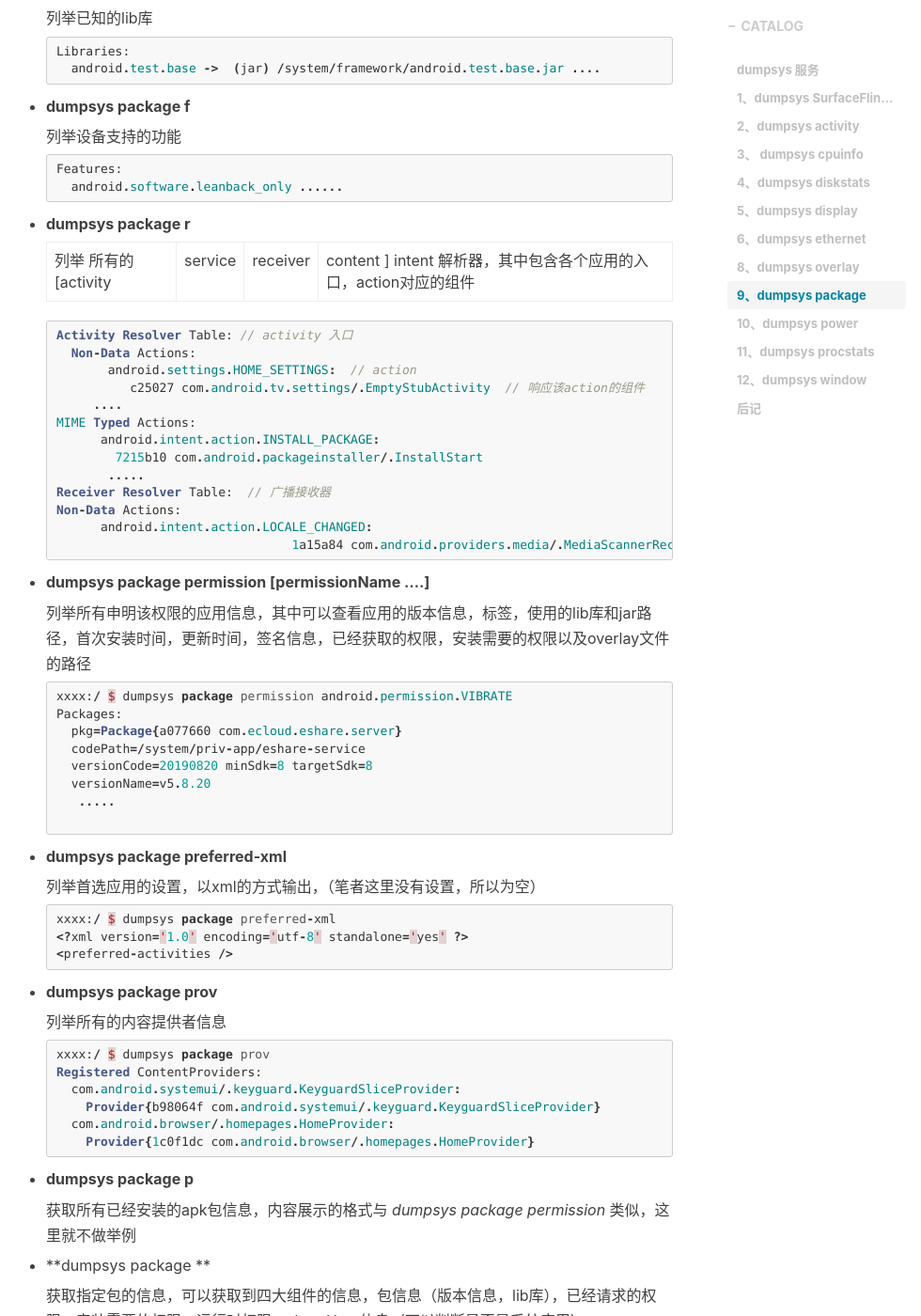
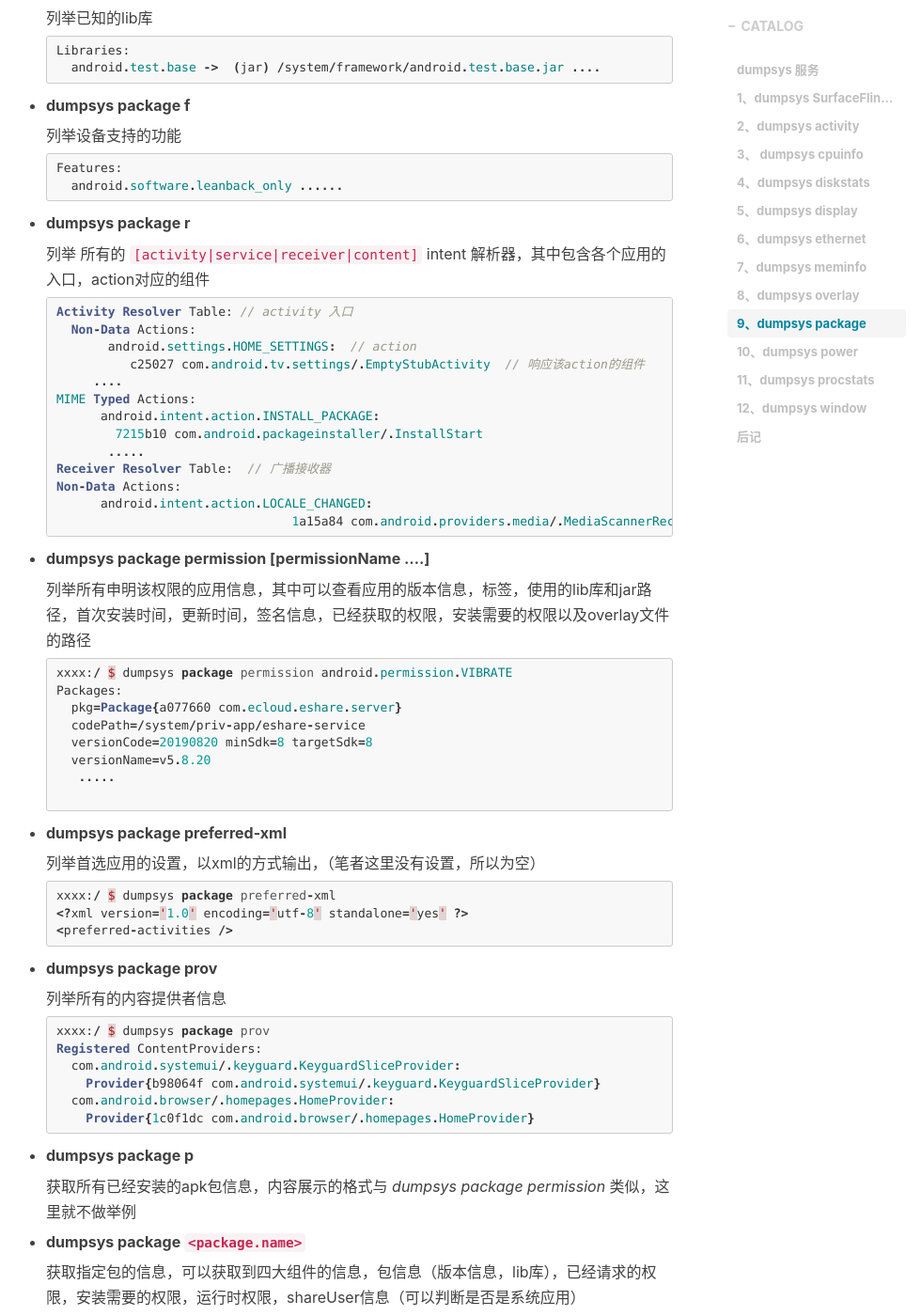
Before and after one commit to weiwangqiang/weiwangqiang.github.io, a Jekyll site: the page built from _posts/2020-03-16-dumpsys-debug-detail.markdown, in a window 1280 px wide and 1400 px high, scrolled down 6590 px. Shown: the whole window at 94% size, without its empty margins (256-1236 px from the left). Built offline with Jekyll 4.4.1, drawn with Linux system fonts in a browser that asks for light colours; nearby versions of some CDN libraries; comment, search, counter and statistics services are not loaded; some of the changed text lies outside the part shown.

Commit message:
[feature][][apk_build] update
[what]
[why]
[how]

````diff
--- a/_posts/2020-03-16-dumpsys-debug-detail.markdown
+++ b/_posts/2020-03-16-dumpsys-debug-detail.markdown
@@ -266,7 +266,7 @@
 
 ```
 
- ### 7、dumpsys  meminfo
+### 7、dumpsys  meminfo
 
 查看系统各个应用内存使用情况
 
@@ -332,7 +332,7 @@
 
 - **dumpsys package r**
 
-  列举 所有的 [activity|service|receiver|content ] intent 解析器，其中包含各个应用的入口，action对应的组件
+  列举 所有的 `[activity|service|receiver|content]` intent 解析器，其中包含各个应用的入口，action对应的组件
 
   ```java
   Activity Resolver Table: // activity 入口
@@ -392,7 +392,7 @@
 
   获取所有已经安装的apk包信息，内容展示的格式与 *dumpsys package permission* 类似，这里就不做举例
 
-- **dumpsys package  <package.name>**
+- **dumpsys package `<package.name>`**
 
   获取指定包的信息，可以获取到四大组件的信息，包信息（版本信息，lib库），已经请求的权限，安装需要的权限，运行时权限，shareUser信息（可以判断是否是系统应用）
 
@@ -424,7 +424,7 @@
         gids=[2001, 1065, 1023, 3003, 3007, 1024]
   ```
 
-- **dumpsys package  check-permission <permission> <package>**
+- **dumpsys package  check-permission `<permission> <package>`**
 
   检查对应的包是否已经获得对应的权限
 
````
